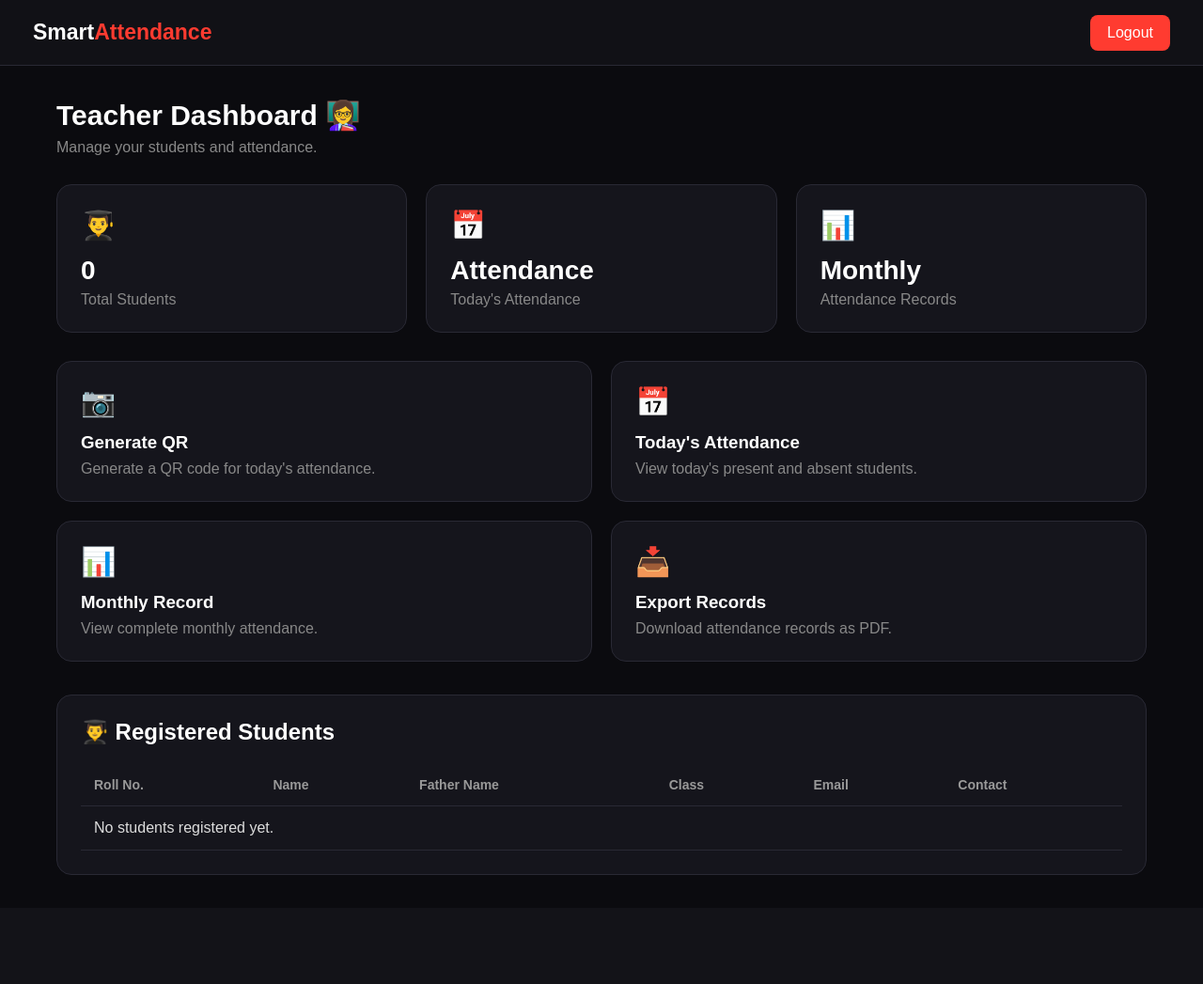
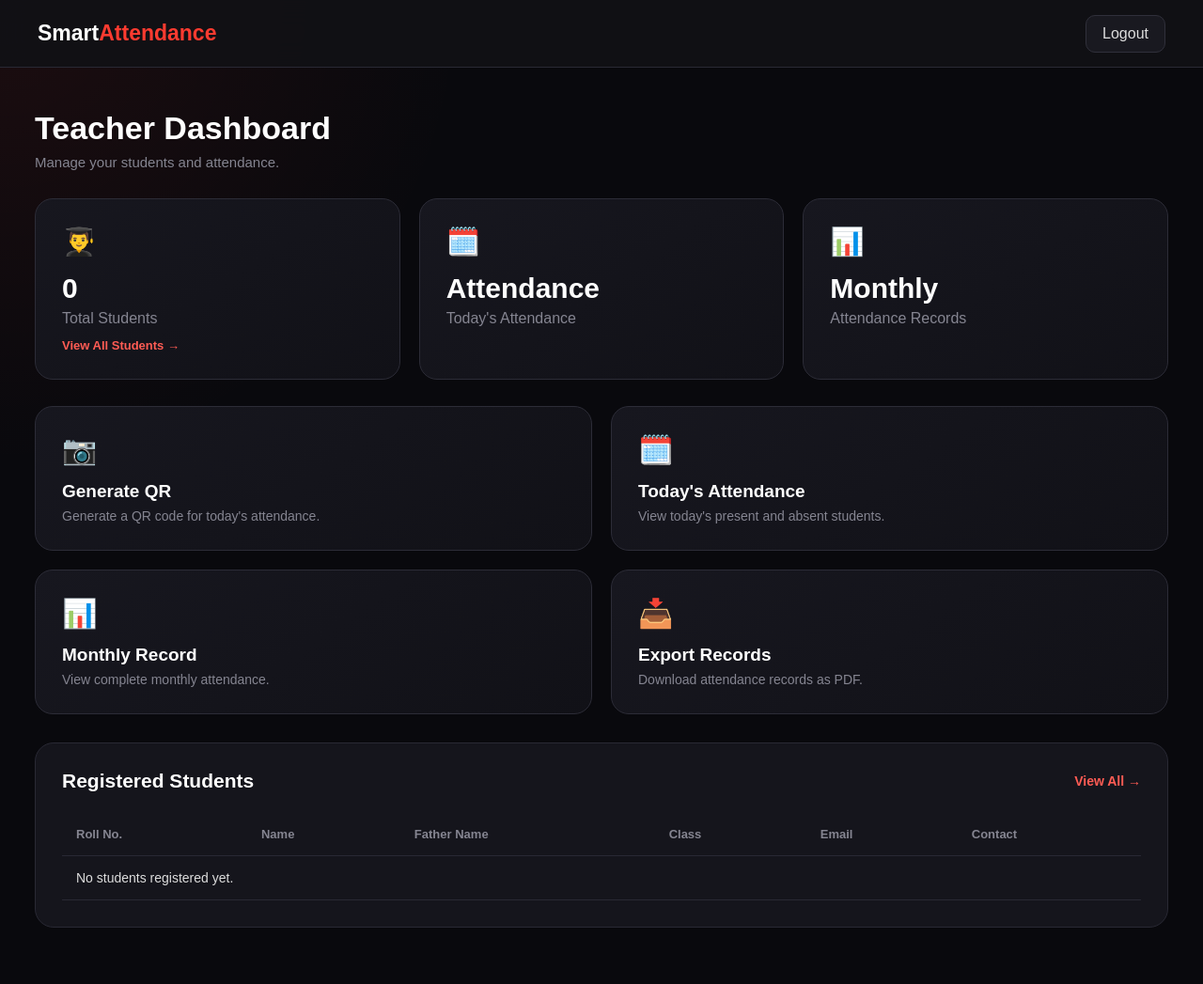
Before and after one commit to iamshivapandey1-cyber/smart-attendance-teacher, a Flask app: page /dashboard in a window 1280 px wide. Shown: the whole page at 94% size. Before the commit the page ends 931 px from the top, so only its background shows below. Run offline with Flask 3, Linux system fonts and the light colour scheme; the visitor is signed in with stand-in values (Sample User, id 1); data that the repository does not hold is empty; parts of the project's set-up code (start-up, migrations or seed data) failed here and were passed over.

Commit message:
Update dashboard.html

```diff
--- a/templates/dashboard.html
+++ b/templates/dashboard.html
@@ -16,21 +16,29 @@
         }
 
         body {
-            background: #0b0b0f;
+            background:
+                radial-gradient(circle at top left, rgba(255, 59, 48, 0.08), transparent 30%),
+                #09090d;
             color: white;
             min-height: 100vh;
         }
 
         header {
-            height: 70px;
-            background: #111116;
+            height: 72px;
+            background: rgba(17, 17, 22, 0.94);
             border-bottom: 1px solid #292934;
 
             display: flex;
             align-items: center;
             justify-content: space-between;
 
-            padding: 0 35px;
+            padding: 0 40px;
+
+            position: sticky;
+            top: 0;
+            z-index: 100;
+
+            backdrop-filter: blur(15px);
         }
 
         .logo {
@@ -44,148 +52,220 @@
 
         .logout {
             text-decoration: none;
+            color: #ddd;
+            background: #191920;
+            border: 1px solid #30303b;
+
+            padding: 10px 17px;
+            border-radius: 10px;
+
+            transition: 0.2s;
+        }
+
+        .logout:hover {
+            background: #2a2a34;
             color: white;
-            background: #ff3b30;
-            padding: 10px 18px;
-            border-radius: 8px;
         }
 
         main {
-            max-width: 1200px;
+            max-width: 1250px;
             margin: auto;
-            padding: 35px 20px;
+            padding: 45px 22px 60px;
         }
 
-        .welcome h1 {
-            font-size: 30px;
+        .heading {
+            margin-bottom: 30px;
+        }
+
+        .heading h1 {
+            font-size: 34px;
             margin-bottom: 8px;
         }
 
-        .welcome p {
-            color: #888;
+        .heading p {
+            color: #858591;
+            font-size: 15px;
         }
 
-        .cards {
+        .stats {
             display: grid;
             grid-template-columns: repeat(3, 1fr);
             gap: 20px;
-            margin-top: 30px;
+            margin-bottom: 28px;
         }
 
-        .card {
-            background: #15151c;
-            border: 1px solid #292934;
-            border-radius: 16px;
-            padding: 25px;
+        .stat-card {
+            display: block;
             text-decoration: none;
             color: white;
-            display: block;
-            transition: 0.2s;
+
+            background: linear-gradient(145deg, #17171f, #111117);
+
+            border: 1px solid #2c2c37;
+            border-radius: 19px;
+
+            padding: 28px;
+
+            min-height: 165px;
+
+            transition:
+                transform 0.25s ease,
+                border-color 0.25s ease,
+                box-shadow 0.25s ease;
         }
 
-        .card:hover {
-            transform: translateY(-3px);
-            border-color: #555;
+        .stat-card:hover {
+            transform: translateY(-5px);
+            border-color: #ff3b30;
+            box-shadow: 0 18px 45px rgba(0, 0, 0, 0.35);
         }
 
-        .icon {
-            font-size: 30px;
-            margin-bottom: 15px;
+        .stat-icon {
+            font-size: 29px;
+            margin-bottom: 16px;
         }
 
-        .card h2 {
-            font-size: 28px;
+        .stat-card h2 {
+            font-size: 30px;
+            margin-bottom: 6px;
         }
 
-        .card p {
-            color: #888;
-            margin-top: 6px;
+        .stat-card p {
+            color: #858591;
+        }
+
+        .student-link {
+            color: #ff5c54 !important;
+            margin-top: 12px;
+            font-size: 13px;
+            font-weight: bold;
         }
 
         .actions {
             display: grid;
             grid-template-columns: repeat(2, 1fr);
             gap: 20px;
-            margin-top: 30px;
+            margin-bottom: 30px;
         }
 
-        .action {
-            background: #15151c;
-            border: 1px solid #292934;
-            border-radius: 16px;
-            padding: 25px;
+        .action-card {
+            display: block;
+            text-decoration: none;
+            color: white;
 
-            color: white;
-            text-decoration: none;
+            background: linear-gradient(145deg, #17171f, #111117);
 
-            transition: 0.2s;
+            border: 1px solid #2c2c37;
+            border-radius: 19px;
+
+            padding: 28px;
+
+            transition:
+                transform 0.25s ease,
+                border-color 0.25s ease,
+                box-shadow 0.25s ease;
         }
 
-        .action:hover {
-            transform: translateY(-3px);
-            border-color: #555;
+        .action-card:hover {
+            transform: translateY(-5px);
+            border-color: #ff3b30;
+            box-shadow: 0 18px 45px rgba(0, 0, 0, 0.35);
         }
 
         .action-icon {
             font-size: 30px;
-            margin-bottom: 15px;
+            margin-bottom: 16px;
         }
 
-        .action h3 {
-            margin-bottom: 8px;
+        .action-card h3 {
+            font-size: 19px;
+            margin-bottom: 7px;
         }
 
-        .action p {
-            color: #888;
+        .action-card p {
+            color: #858591;
+            font-size: 14px;
         }
 
-        .students {
-            margin-top: 35px;
+        .students-box {
             background: #15151c;
             border: 1px solid #292934;
-            border-radius: 16px;
-            padding: 25px;
-            overflow-x: auto;
+            border-radius: 20px;
+            padding: 28px;
         }
 
-        .students h2 {
-            margin-bottom: 20px;
+        .students-title {
+            display: flex;
+            align-items: center;
+            justify-content: space-between;
+            margin-bottom: 22px;
+        }
+
+        .students-title h2 {
+            font-size: 21px;
+        }
+
+        .view-all {
+            text-decoration: none;
+            color: #ff5c54;
+            font-size: 14px;
+            font-weight: bold;
+        }
+
+        .table-wrapper {
+            overflow-x: auto;
         }
 
         table {
             width: 100%;
             border-collapse: collapse;
-            min-width: 700px;
+            min-width: 800px;
         }
 
         th,
         td {
-            padding: 14px;
+            padding: 15px;
             text-align: left;
             border-bottom: 1px solid #292934;
         }
 
         th {
-            color: #999;
-            font-size: 14px;
+            color: #858591;
+            font-size: 13px;
         }
 
         td {
             color: #ddd;
+            font-size: 14px;
         }
 
-        @media (max-width: 800px) {
+        @media (max-width: 850px) {
+
+            .stats {
+                grid-template-columns: 1fr;
+            }
+
+            .actions {
+                grid-template-columns: 1fr;
+            }
+        }
+
+        @media (max-width: 600px) {
 
             header {
                 padding: 0 15px;
             }
 
-            .cards {
-                grid-template-columns: 1fr;
+            main {
+                padding: 30px 15px 50px;
             }
 
-            .actions {
-                grid-template-columns: 1fr;
+            .heading h1 {
+                font-size: 28px;
+            }
+
+            .students-box {
+                padding: 20px;
             }
         }
     </style>
@@ -205,99 +285,66 @@
 
 </header>
 
-
 <main>
 
-    <div class="welcome">
-
-        <h1>Teacher Dashboard 👩‍🏫</h1>
-
-        <p>
-            Manage your students and attendance.
-        </p>
-
+    <div class="heading">
+        <h1>Teacher Dashboard</h1>
+        <p>Manage your students and attendance.</p>
     </div>
 
 
-    <!-- STATISTICS -->
+    <!-- STAT CARDS -->
 
-    <div class="cards">
+    <div class="stats">
 
-        <!-- Total Students -->
+        <a href="/students" class="stat-card">
 
-        <div class="card">
+            <div class="stat-icon">👨‍🎓</div>
 
-            <div class="icon">
-                👨‍🎓
-            </div>
+            <h2>{{ students|length }}</h2>
 
-            <h2>
-                {{ students|length }}
-            </h2>
+            <p>Total Students</p>
 
-            <p>
-                Total Students
-            </p>
-
-        </div>
-
-
-        <!-- Today's Attendance -->
-
-        <a href="/today-attendance" class="card">
-
-            <div class="icon">
-                📅
-            </div>
-
-            <h2>
-                Attendance
-            </h2>
-
-            <p>
-                Today's Attendance
+            <p class="student-link">
+                View All Students →
             </p>
 
         </a>
 
 
-        <!-- Monthly -->
+        <a href="/today-attendance" class="stat-card">
 
-        <a href="/monthly-record" class="card">
+            <div class="stat-icon">🗓️</div>
 
-            <div class="icon">
-                📊
-            </div>
+            <h2>Attendance</h2>
 
-            <h2>
-                Monthly
-            </h2>
+            <p>Today's Attendance</p>
 
-            <p>
-                Attendance Records
-            </p>
+        </a>
+
+
+        <a href="/monthly-record" class="stat-card">
+
+            <div class="stat-icon">📊</div>
+
+            <h2>Monthly</h2>
+
+            <p>Attendance Records</p>
 
         </a>
 
     </div>
 
 
-    <!-- ACTIONS -->
+    <!-- ACTION CARDS -->
 
     <div class="actions">
 
+        <a href="/generate-qr" class="action-card">
 
-        <!-- Generate QR -->
+            <div class="action-icon">📷</div>
 
-        <a href="/generate-qr" class="action">
-
-            <div class="action-icon">
-                📷
-            </div>
-
-            <h3>
-                Generate QR
-            </h3>
+            <h3>Generate QR</h3>
 
             <p>
                 Generate a QR code for today's attendance.
@@ -306,17 +353,11 @@
         </a>
 
 
-        <!-- Today's Attendance -->
+        <a href="/today-attendance" class="action-card">
 
-        <a href="/today-attendance" class="action">
+            <div class="action-icon">🗓️</div>
 
-            <div class="action-icon">
-                📅
-            </div>
-
-            <h3>
-                Today's Attendance
-            </h3>
+            <h3>Today's Attendance</h3>
 
             <p>
                 View today's present and absent students.
@@ -325,17 +366,11 @@
         </a>
 
 
-        <!-- Monthly Record -->
+        <a href="/monthly-record" class="action-card">
 
-        <a href="/monthly-record" class="action">
+            <div class="action-icon">📊</div>
 
-            <div class="action-icon">
-                📊
-            </div>
-
-            <h3>
-                Monthly Record
-            </h3>
+            <h3>Monthly Record</h3>
 
             <p>
                 View complete monthly attendance.
@@ -344,17 +379,11 @@
         </a>
 
 
-        <!-- Export PDF -->
+        <a href="/export-pdf" class="action-card">
 
-        <a href="/export-pdf" class="action">
+            <div class="action-icon">📥</div>
 
-            <div class="action-icon">
-                📥
-            </div>
-
-            <h3>
-                Export Records
-            </h3>
+            <h3>Export Records</h3>
 
             <p>
                 Download attendance records as PDF.
@@ -365,13 +394,22 @@
     </div>
 
 
-    <!-- REGISTERED STUDENTS -->
+    <!-- RECENT STUDENTS -->
 
-    <div class="students">
+    <div class="students-box">
 
-        <h2>
-            👨‍🎓 Registered Students
-        </h2>
+        <div class="students-title">
+
+            <h2>Registered Students</h2>
+
+            <a href="/students" class="view-all">
+                View All →
+            </a>
+
+        </div>
+
+
+        <div class="table-wrapper">
 
             <table>
 
@@ -394,29 +432,17 @@
 
                     <tr>
 
-                    <td>
-                        {{ student.roll_number }}
-                    </td>
+                        <td>{{ student.roll_number }}</td>
 
-                    <td>
-                        {{ student.name }}
-                    </td>
+                        <td>{{ student.name }}</td>
 
-                    <td>
-                        {{ student.father_name }}
-                    </td>
+                        <td>{{ student.father_name }}</td>
 
-                    <td>
-                        {{ student.class_name }}
-                    </td>
+                        <td>{{ student.class_name }}</td>
 
-                    <td>
-                        {{ student.email }}
-                    </td>
+                        <td>{{ student.email }}</td>
 
-                    <td>
-                        {{ student.contact }}
-                    </td>
+                        <td>{{ student.contact }}</td>
 
                     </tr>
 
@@ -438,7 +464,10 @@
 
         </div>
 
+    </div>
+
 </main>
 
 </body>
+
 </html>
```
Lines whose indentation alone changed are shown as unchanged.
